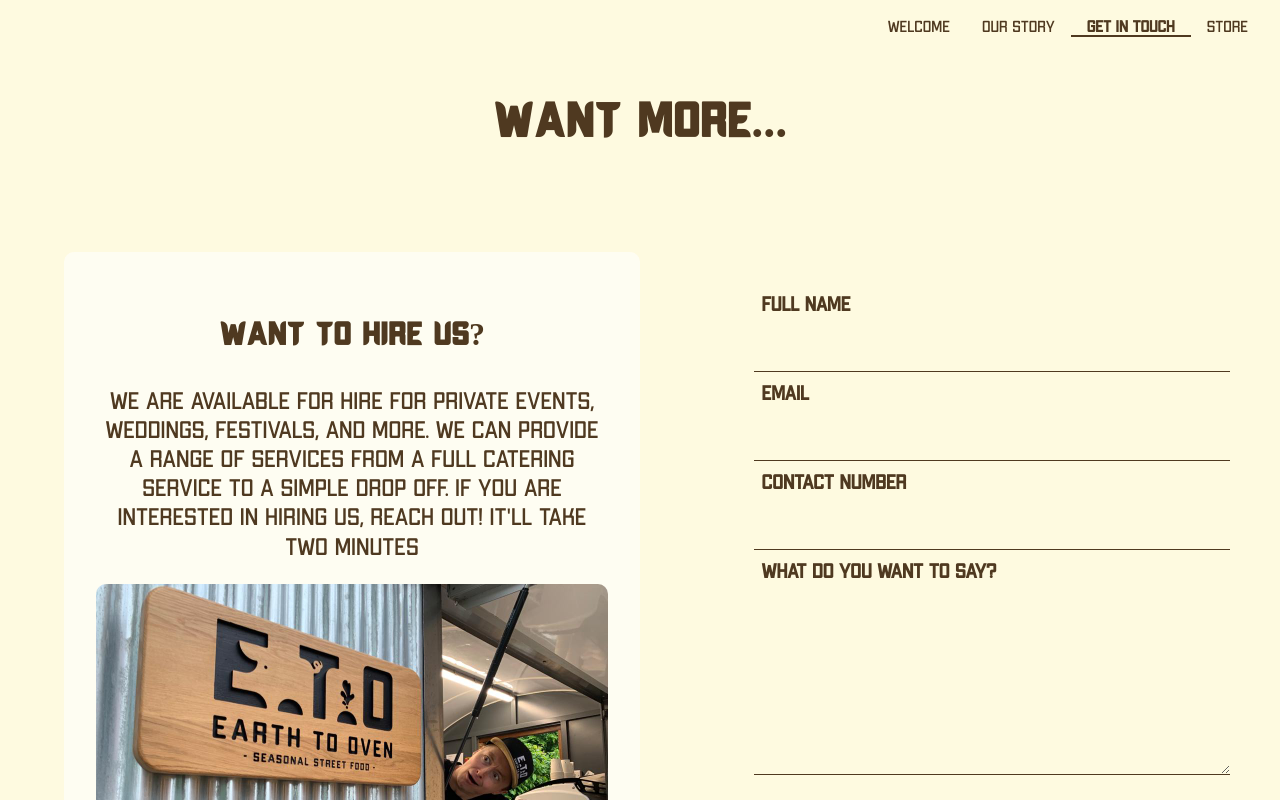
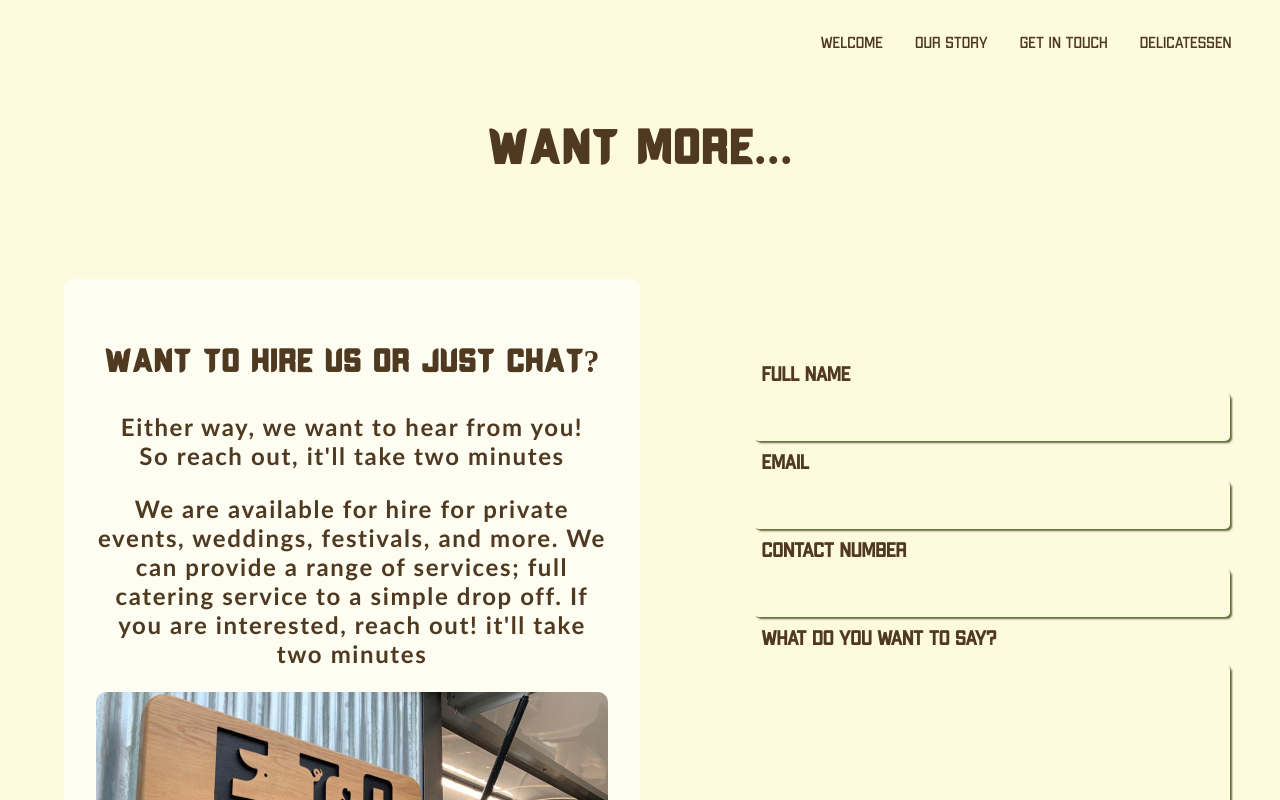
Before and after one commit to nomadicRobbie/Earth_to_Oven, a Vue app: page /hireUs in a window 1280 px wide. Shown: the top 800 px of the page. Built offline with nearby package versions, Linux system fonts and the light colour scheme.

Commit message:
boilerplate complete

```diff
--- a/src/App.vue
+++ b/src/App.vue
@@ -28,6 +28,40 @@ body {
   h1 {
     font-family: 'EarthToOvenFont';
     font-size: 3rem;
+    letter-spacing: 1px;
+    text-wrap: wrap;
+  }
+  h2 {
+    font-family: 'Apex mk3-regular';
+    font-size: 23px;
+    font-weight: 500;
+    letter-spacing: 1px;
+  }
+  h3 {
+    font-family: 'Apex mk3-regular';
+    font-size: 20px;
+    font-weight: 500;
+    letter-spacing: .5px;
+    text-decoration: none;
+  }
+  p {
+    letter-spacing: 1px;
+    font-family: 'Gill Sans', 'Gill Sans MT', Calibri, 'Trebuchet MS', sans-serif;
+    font-weight: 600;
+    font-size: x-larger;
+  }
+  .content {
+    padding-top: 5rem;
+  }
+}
+@media only screen and (orientation: portrait) {
+  body {
+    h1 {
+      word-wrap: break-word;
+    }
+    .content {
+      padding: 0rem;
+    }
   }
 }
 
--- a/src/components/NavBar.vue
+++ b/src/components/NavBar.vue
@@ -1,10 +1,10 @@
 <template lang="">
-  <div>
-    <nav id="nav">
+  <div class="shadow-navbar">
+    <nav :class="isScrolled ? 'nav-shadow' : 'nav'">
       <router-link to="/" class="navTag">Welcome</router-link>
       <router-link to="/about" class="navTag">Our Story</router-link>
       <router-link to="/hireUs" class="navTag">Get in Touch</router-link>
-      <router-link to="/shop" class="navTag">Store</router-link>
+      <router-link to="/shop" class="navTag">Delicatessen</router-link>
     </nav>
   </div>
 
@@ -15,7 +15,7 @@
         <router-link to="/" class="navTag">Welcome</router-link>
         <router-link to="/about" class="navTag">Our Story</router-link>
         <router-link to="/hireUs" class="navTag">Get in Touch</router-link>
-        <router-link to="/shop" class="navTag">Store</router-link>
+        <router-link to="/shop" class="navTag">Delicatessen</router-link>
       </nav>
     </transition>
   </div>
@@ -26,25 +26,68 @@ export default {
   data() {
     return {
       navbarOpen: false,
+      isScrolled: false,
     };
+  },
+  mounted() {
+    window.addEventListener("scroll", this.handleScroll);
   },
 
   methods: {
     handleNavClick() {
       this.navbarOpen = !this.navbarOpen;
     },
+    handleScroll() {
+      if (window.scrollY > 50) {
+        this.isScrolled = true;
+      } else {
+        this.isScrolled = false;
+      }
+    },
   },
 };
 </script>
 <style scoped lang="scss">
-#nav {
+.shadow-navbar {
+  padding-right: 3rem;
+  .nav {
+    position: fixed;
+    width: 100%;
+    right: 0.1mm;
+    padding: 2rem;
     display: flex;
-  padding: 1rem;
+    flex-direction: row;
+    // justify-content: right;
     justify-content: flex-end;
+    background-color: var(--background-colour);
+    transition: all 250ms ease-in-out;
+
     .navTag {
       text-decoration: none;
       color: var(--action-colour);
       padding: 0rem 1rem;
+    }
+  }
+  .nav-shadow {
+    display: flex;
+    width: 100%;
+    right: 0.1mm;
+    flex-direction: row;
+    justify-content: right;
+    padding: 2rem;
+    // padding-right: 3rem;
+    justify-content: flex-end;
+    display: flex;
+    box-shadow: 0px 1px 5px var(--action-colour);
+    position: fixed;
+    background-color: var(--background-colour);
+    transition: all 250ms ease-in-out;
+
+    .navTag {
+      text-decoration: none;
+      color: var(--action-colour);
+      padding: 0rem 1rem;
+    }
   }
 }
 
@@ -58,7 +101,10 @@ export default {
 }
 
 @media only screen and (orientation: portrait) {
-  #nav {
+  .nav {
+    display: none;
+  }
+  .shadow-navbar {
     display: none;
   }
 
--- a/src/views/AboutView.vue
+++ b/src/views/AboutView.vue
@@ -1,7 +1,7 @@
 <template>
   <div class="about-container">
     <section class="about-header">
-      <img src="../../public/images/logo-two.svg" alt="" />
+      <!-- <img src="../../public/images/logo-two.svg" alt="" /> -->
       <h1>Who We Are</h1>
     </section>
     <section class="about-content">
@@ -74,7 +74,7 @@ export default {
         contentP2:
           "Our mobile kitchen serves as a hub of innovation, allowing us to remain agile and responsive to the diverse tastes and preferences of our customers. Whether you catch us at a lively music festival or a quiet private event, you can always count on us to deliver a memorable dining experience.",
         contentP3:
-          "But that's not all; for those who wish to continue the Earth to Oven journey, we offer a small kitchen that stocks a wholesale delicatessen. Here, you can take a piece of our culinary artistry home with you, savoring the flavors that have become a hallmark of our brand.",
+          "But that's not all; for those who wish to continue the Earth to Oven journey, we have a small kitchen that creates our Delicatessen Delights. Here, you can enjoy some of our culinary passion at home, savoring the flavors that have become a hallmark Earth to Oven.",
         contentP4:
           "Our journey continues to evolve, and as we move forward, we look forward to serving you wherever you are, ensuring that our passion for food and sustainability remains at the forefront of our mission.",
       },
@@ -95,9 +95,9 @@ export default {
     h1 {
       flex-grow: 1;
     }
-    img {
-      width: 10rem;
-    }
+    // img {
+    //   width: 10rem;
+    // }
   }
   .about-content {
     display: flex;
@@ -105,9 +105,9 @@ export default {
     align-items: center;
     justify-content: center;
     padding: 5rem;
-    background-image: url(../../public/images/alfie-joey1.jpeg);
+    background-image: url(../../public/images/alfie-joey3.jpeg);
     background-size: cover;
-    background-position: center;
+    background-position: bottom;
     background-repeat: no-repeat;
     .about-content-inner {
       background-color: rgba(255, 255, 255, 0.8);
@@ -186,7 +186,7 @@ export default {
       padding: 3rem;
       background-image: url(../../public/images/alfie-joey2.jpeg);
       background-size: cover;
-      background-position: center;
+      background-position: top;
       background-repeat: no-repeat;
       .about-content-inner {
         background-color: rgba(255, 255, 255, 0.8);
--- a/src/views/HireUsView.vue
+++ b/src/views/HireUsView.vue
@@ -6,7 +6,8 @@
     <section class="more-content">
       <article class="more-article">
         <div class="more-article-inner">
-          <h3 class="wrap-me">Want to hire us?</h3>
+          <h3 class="wrap-me">Want to hire us or just chat?</h3>
+          <p>Either way, we want to hear from you! <br>So reach out, it'll take two minutes</p>
           <p>{{ content.contentP1 }}</p>
           <img src="../../public/images/eto-trailer6.jpeg" alt="">
         </div>
@@ -43,7 +44,7 @@ export default {
       message: "",
       content: {
         contentP1:
-          "We are available for hire for private events, weddings, festivals, and more. We can provide a range of services from a full catering service to a simple drop off. If you are interested in hiring us, reach out! it'll take two minutes",
+          "We are available for hire for private events, weddings, festivals, and more. We can provide a range of services; full catering service to a simple drop off. If you are interested, reach out! it'll take two minutes",
       },
     };
   },
@@ -84,6 +85,7 @@ export default {
         }
         p {
           font-size: 1.5rem;
+          letter-spacing: .1rem;
         }
         img {
           width: 100%;
@@ -117,7 +119,8 @@ export default {
         height: 2rem;
         margin: 0.5rem 0;
         border: none;
-        border-bottom: 1px solid var(--action-colour);
+        box-shadow: 2px 2px 2px var(--tertiary-colour);
+        border-radius: 5px;
         background-color: transparent;
         color: var(--action-colour);
         font-size: 1.5rem;
@@ -129,7 +132,8 @@ export default {
         height: 10rem;
         margin: 1rem 0;
         border: none;
-        border-bottom: 1px solid var(--action-colour);
+        box-shadow: 2px 2px 2px var(--tertiary-colour);
+        border-radius: 5px;
         background-color: transparent;
         color: var(--action-colour);
         font-size: 1.5rem;
@@ -176,6 +180,9 @@ export default {
           button {
             height: 5rem;
           }
+          input {
+            box-shadow: 2px 2px 2px var(--tertiary-colour);
+          }
         }
       // width: 100%;
       .more-article {
--- a/src/views/HomeView.vue
+++ b/src/views/HomeView.vue
@@ -36,7 +36,7 @@ export default {
   }
 
   .home-content {
-    height: 50vh;
+    // height: 50vh;
     align-items: center;
     justify-content: center;
     padding: 3rem;
--- a/src/views/ShopView.vue
+++ b/src/views/ShopView.vue
@@ -1,9 +1,15 @@
 <template>
   <section class="store-container">
     <section class="store-header">
-      <h1>Welcome to </h1>
-      <h1>Our Delicatessen</h1>
-      <p>Whatever you are lookimg for we can help, you find from our collection of delicious deli delights!</p>
+      <h1>Delicatessen</h1>
+    </section>
+    <section class="store-content">
+      <div class="subtitle">
+        <h2>Whatever you are looking for we can help, you find from our collection of delicious deli delights!</h2>
+        <h3>{{ content.contentP2 }}</h3>
+        <h3><router-link to="/HireUs">Get in touch</router-link></h3>
+        <p>{{ content.contentP3 }}</p>
+      </div>
     </section>
     <section class="store-items">
       <div v-for="item in items" :key="item.id" class="item">
@@ -12,7 +18,6 @@
         {{ item.image }}
       </div>
     </section>
-    <p>we always strive to add more delights to our delicatessen, so come back and check regualarly. because you might be mssing out!</p>
   </section>
 </template>
 
@@ -24,6 +29,11 @@ export default {
   components: {},
   data() {
     return {
+      content: {
+        contentP1: "Whatever you are lookimg for we can help, from our collection of delicious deli delights we give you some of our favourites and of course all of yours!",
+        contentP2: "If there is something you can't find, and think you should be able to find. Reach out it'll take two minutes!",
+        contentP3: "We are always looking to add more delights to our delicatessen, so come back and check regualarly. Because you might be mssing out!",
+      },
       items: [
         {
           id: "item1",
@@ -92,30 +102,51 @@ export default {
   // height: 100vh;
   display: flex;
   flex-direction: column;
+
   p {
     padding: 1rem;
   }
   .store-header {
+    height: 100%;
     margin: 1rem;
     display: flex;
     flex-direction: column;
     align-items: center;
     justify-content: center;
+
     p {
       font-size: larger;
+    }
+  }
+
+  .store-content {
+    background-image: url(../../public/images/eto-trailer5.jpeg);
+    background-size: cover;
+    padding: 10rem;
+    // opacity: 0.5;
+    // z-index: -1;
+    .subtitle {
+      display: flex;
+      flex-direction: column;
+      padding: 3rem;
+      background-color: rgba(255, 255, 255, 0.8);
+      border-radius: 10px;
+      a {
+        text-decoration: none;
+      }
     }
   }
   .store-items {
     display: flex;
     flex-wrap: wrap;
-    justify-content: space-evenly;
+    justify-content: center;
     background-color: var(--tertiary-colour);
     .item {
       display: flex;
       flex-direction: column;
       justify-content: left;
       align-items: flex-start;
-      width: calc(33.33% - 10rem);
+      width: calc(50% - 20rem);
       height: 20rem;
       margin: 1rem;
       padding: 1rem;
@@ -126,15 +157,19 @@ export default {
       transition: all 500ms ease-in-out;
     }
     .item:hover {
-        box-shadow: 0 0 5px 0 rgba(0, 0, 0, 0.5);
-        background-color: var(--primary-colour);
-        color: var(--alt-text-colour);
-      }
+      box-shadow: 0 0 5px 0 rgba(0, 0, 0, 0.5);
+      background-color: var(--primary-colour);
+      color: var(--alt-text-colour);
+    }
   }
 }
 
 @media only screen and (orientation: portrait) {
   .store-container {
+    .store-content {
+      padding: 1rem;
+      background-position: center;
+    }
     .store-items {
       .item {
         width: calc(100% - 2rem);
```
Lines whose indentation alone changed are shown as unchanged.
